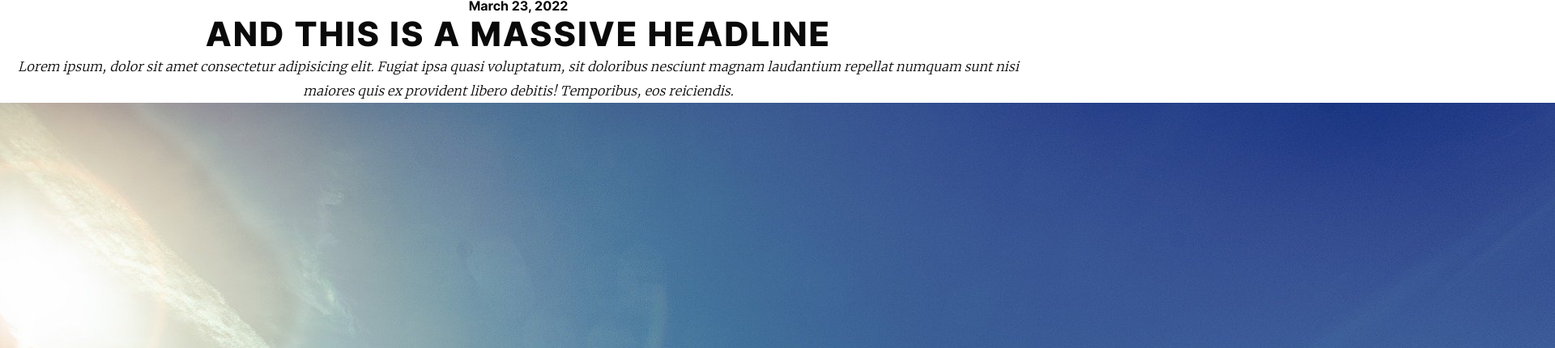
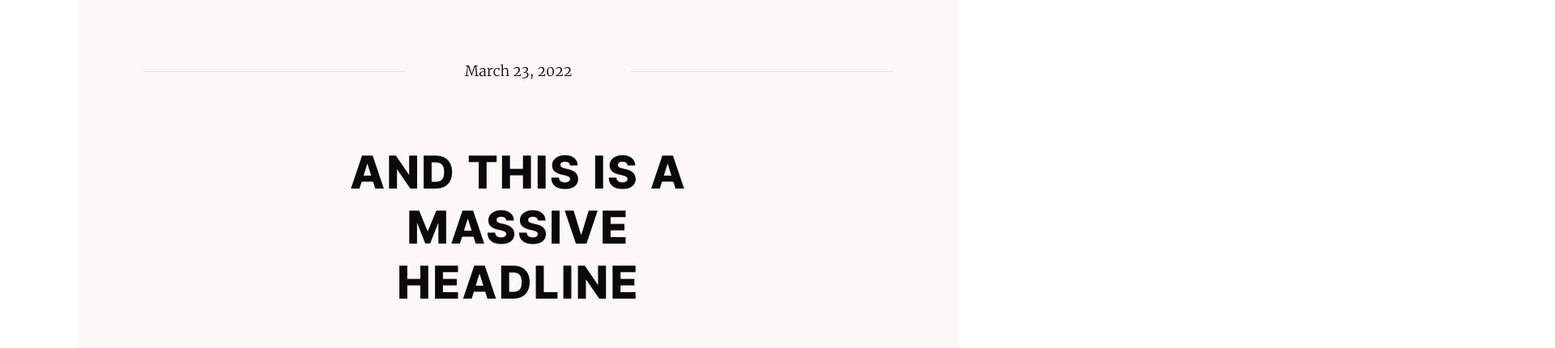
Before and after one commit to Bubs38/La-Montagne, a plain HTML site: page index.html in a window 1280 px wide. Shown: the part 803-1233 px from the top of the page at 81% size, 1920 px wide, since content can reach past the window. Drawn offline with Linux system fonts and the light colour scheme.

Commit message:
Version 6

```diff
--- a/Assets/styles/_settings.scss
+++ b/Assets/styles/_settings.scss
@@ -27,16 +27,24 @@ $color3o: rgb(10, 10, 10);
   color: $color3;
 }
 
+body {
+  background-image: url(../images/bg.jpg);
+  background-position: center;
+  background-repeat: no-repeat;
+  background-attachment: fixed;
+  text-align: center;
+}
+
 h1 {
-  font-size: 4rem;
+  font-size: 5rem;
   text-transform: uppercase;
-  font-weight: 800;
+  font-weight: 900;
   letter-spacing: 2px;
   color: $color1;
 }
 
 h2 {
-  font-size: 2.6rem;
+  font-size: 3.5rem;
   text-transform: uppercase;
   font-weight: 800;
   letter-spacing: 2px;
@@ -52,17 +60,9 @@ h3 {
 p {
   font-family: $font2;
   font-style: italic;
-  line-height: 30px;
+  line-height: 35px;
 }
 
 a {
   text-decoration: none;
 }
-
-body {
-  background-image: url(../images/bg.jpg);
-  background-position: center;
-  background-repeat: no-repeat;
-  background-attachment: fixed;
-  text-align: center;
-}
--- a/Assets/styles/index.scss
+++ b/Assets/styles/index.scss
@@ -1,2 +1,3 @@
 @import "./_settings.scss";
 @import "./layout/header";
+@import "./layout/section1";
--- /dev/null
+++ b/Assets/styles/layout/_section1.scss
@@ -0,0 +1,40 @@
+.section1 {
+  background: $color1;
+  width: 85%;
+  margin: 0 auto;
+  padding: 80px;
+  h4 {
+    font-family: $font2;
+    font-weight: 200;
+    font-size: 1.1rem;
+    position: relative;
+    &::before {
+      content: "";
+      height: 1px;
+      width: 35%;
+      position: absolute;
+      background-color: $color2;
+      left: 0;
+      top: 50%;
+    }
+    &::after {
+      content: "";
+      height: 1px;
+      width: 35%;
+      position: absolute;
+      background-color: $color2;
+      right: 0;
+      top: 50%;
+    }
+  }
+  h2 {
+    margin: 80px auto 50px;
+    width: 60%;
+    text-align: center;
+  }
+  p {
+    width: 60%;
+    margin: 0 auto 50px;
+  }
+
+}
```
Also changed, not shown: Assets/styles/index.css, 1 other file.
